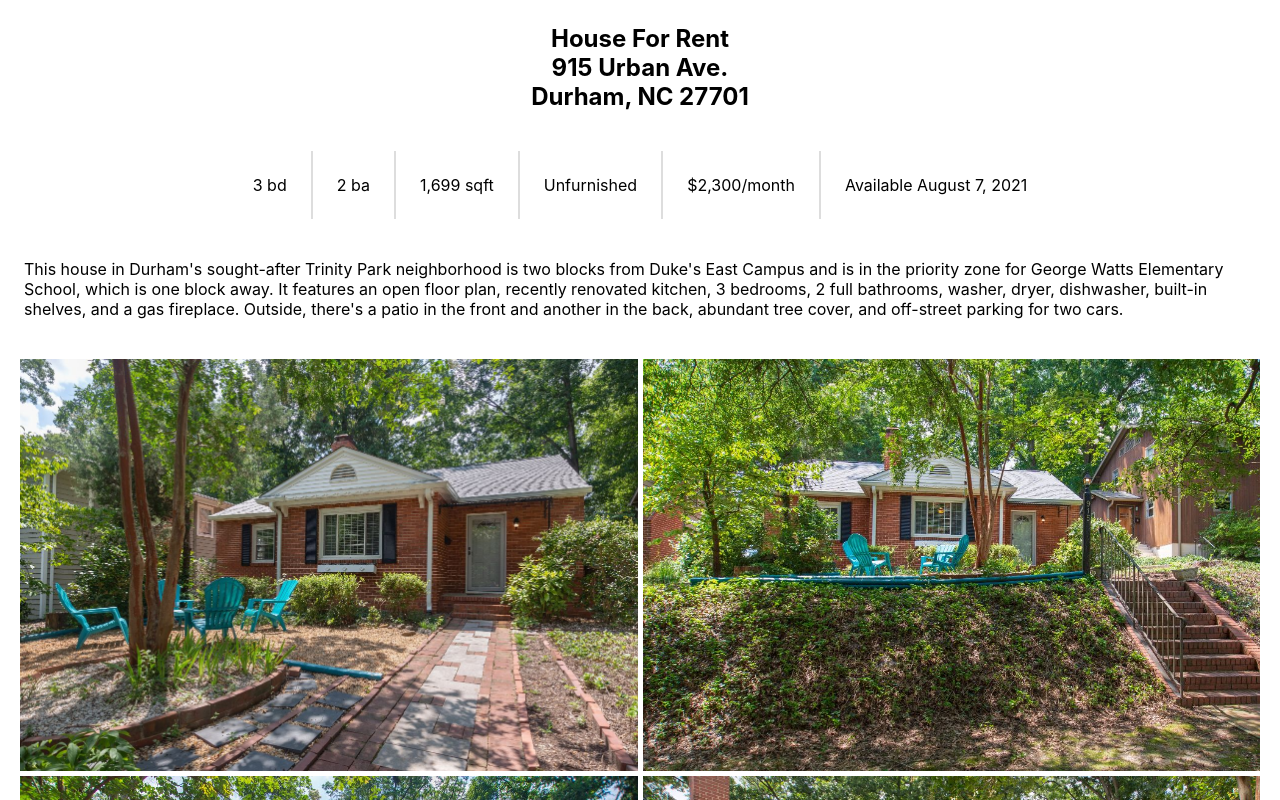
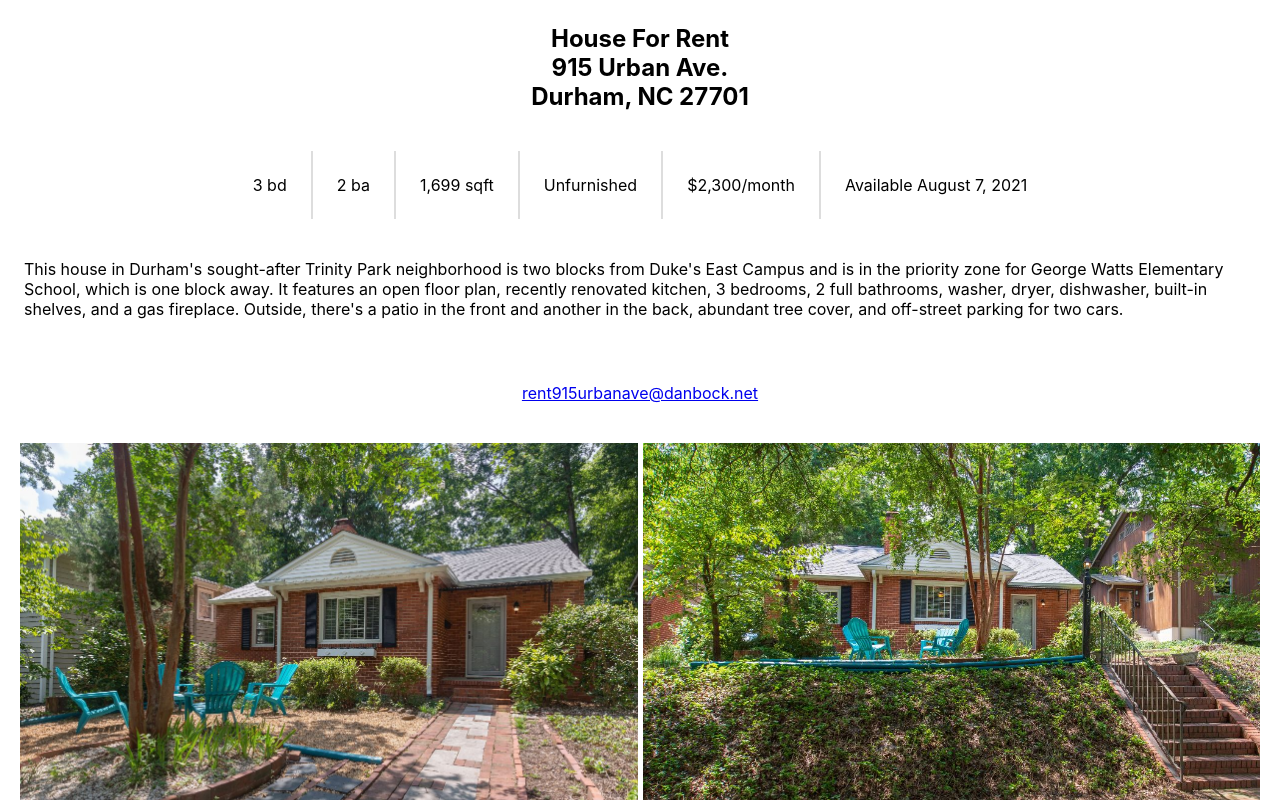
Before and after one commit to danbockapps/rent915urbanave, a React (Create React App) app: page / in a window 1280 px wide. Shown: the top 800 px of the page. Built offline with nearby package versions, Linux system fonts and the light colour scheme.

Commit message:
Add email address

```diff
--- a/src/App.tsx
+++ b/src/App.tsx
@@ -38,6 +38,10 @@ const App: FC = () => {
         parking for two cars.
       </p>
 
+      <p style={{ textAlign: 'center' }}>
+        <a href='mailto:rent915urbanave@danbock.net'>rent915urbanave@danbock.net</a>
+      </p>
+
       <div className='images'>
         {Array.from(Array(numPics).keys()).map(key => (
           <img
```
